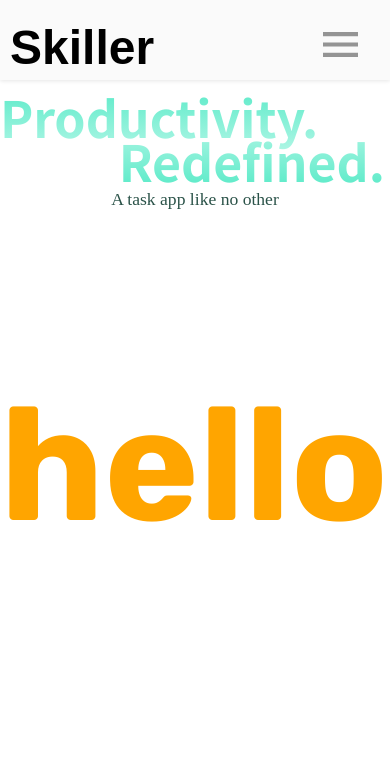
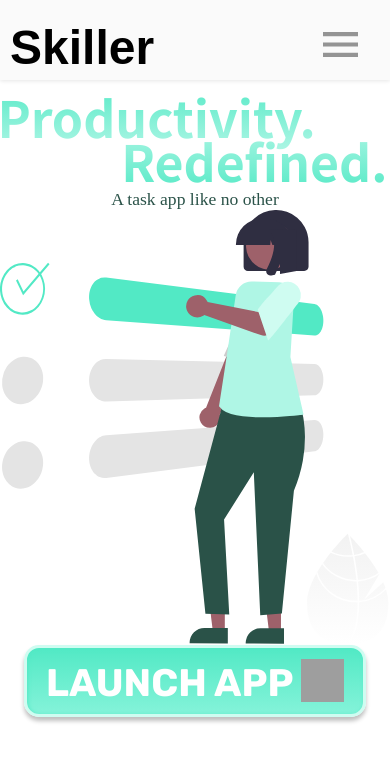
Before and after one commit to kadamidev/skiller-nextjs, a Next.js app: page / in a window 390 px wide. Shown: the top 762 px of the page. Built offline with nearby package versions, Linux system fonts and the light colour scheme; grey boxes are pictures that could not be loaded; a web font is replaced by a local one.

Commit message:
Partially added hero vector & launch app btn for mobile view

```diff
--- a/components/IndexNav.jsx
+++ b/components/IndexNav.jsx
@@ -19,7 +19,7 @@
         // console.log(e.target)
     }
 
-    const isMobile = useMediaQuery('(max-width: 767px')
+    const isMobile = useMediaQuery('(max-width: 767px)')
 
 
 
--- a/pages/index.jsx
+++ b/pages/index.jsx
@@ -4,8 +4,11 @@
 import styles from '../styles/Home.module.scss'
 import IndexNav from '../components/IndexNav'
 import MainHeading from '../components/MainHeading'
+import LaunchAppBtn from '../components/LaunchAppBtn'
+import { useMediaQuery } from '../lib/useMediaQuery'
 
 export default function Home() {
+    const isMobile = useMediaQuery('(max-width: 767px)')
   return (
     <div className={styles.container}>
       <Head>
@@ -15,12 +18,18 @@
       </Head>
 
       <IndexNav />
+
       <div className={styles.center}>
-      <MainHeading />
+        <MainHeading />
+        <Image  src='/img/index/hero-img.svg' width={430} height={480}/>
+
+      { isMobile && <Link href="menu"><LaunchAppBtn textSize='2.4rem'/></Link> }
+
       </div>
 
-      {/* <Image  /> */}
-      <p className={styles.bigText}>hello</p>
+
+
+
     </div>
   )
 }
--- a/styles/Home.module.scss
+++ b/styles/Home.module.scss
@@ -4,7 +4,15 @@
     font-size: 10rem;
 }
 
+.container {
+    width: 100vw;
+    height: 100vh;
+}
+
 .center {
     display: flex;
-    justify-content: center;
+    width: 100vw;
+    // justify-content: center;
+    align-items: center;
+    flex-direction: column;
 }
--- a/styles/LaunchAppBtn.module.scss
+++ b/styles/LaunchAppBtn.module.scss
@@ -11,6 +11,7 @@
     display: flex;
     justify-content: center;
     align-items: center;
+    cursor: pointer;
 
 
     span {
```
Also changed, not shown: public/img/index/hero-img.svg (added).
